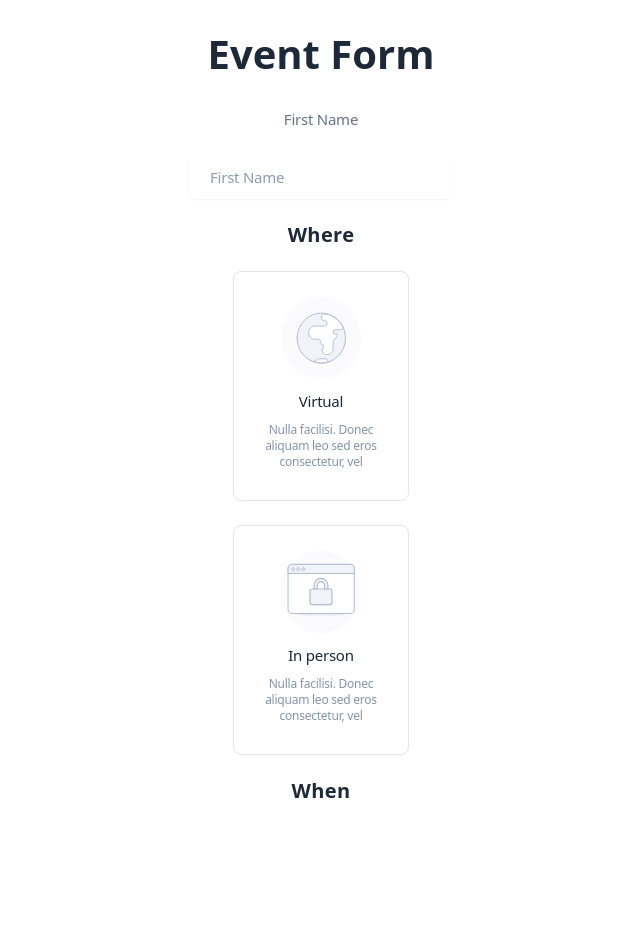
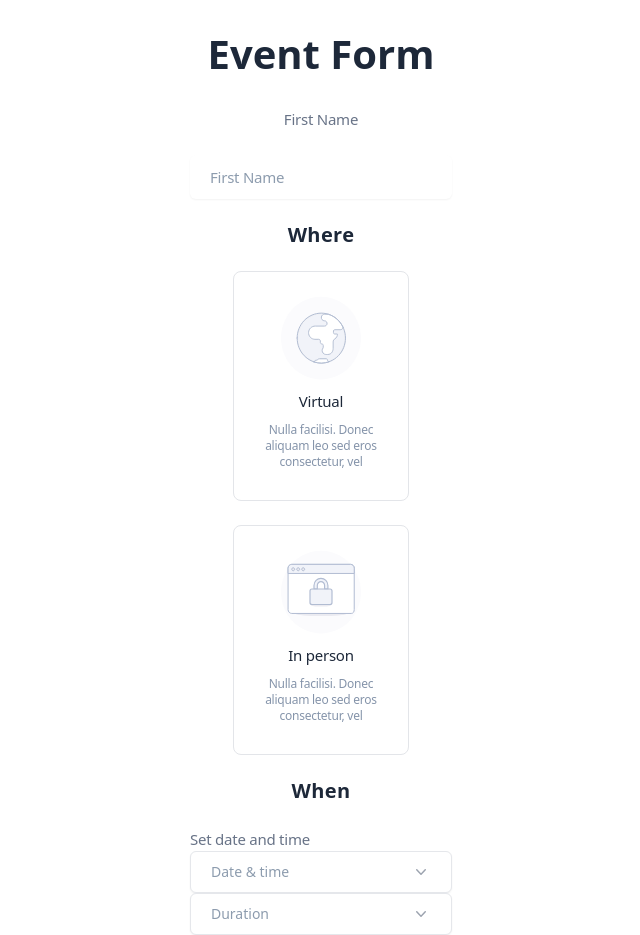
Before and after one commit to redtxai/event-form, a React (Create React App) app: page / in a window 1280 px wide. Shown: the whole page, without its empty margins (319-959 px from the left). Before the commit the page ends 804 px from the top, so only its background shows below. Built offline with nearby package versions, Linux system fonts and the light colour scheme.

Commit message:
Creates a simple Datepicker and the Select component

```diff
--- a/src/App.tsx
+++ b/src/App.tsx
@@ -1,4 +1,5 @@
 import './App.css';
+import DatePicker from './components/datepicker/DatePicker';
 import Input from './components/input/Input';
 import Label from './components/label/Label';
 import OnboardingIllustration from './components/onboarding-illustration/OnboardingIllustration';
@@ -22,6 +23,8 @@ function App() {
         <OnboardingIllustration type='inperson'></OnboardingIllustration>
         <br/>
         <Title text='When' type='small'></Title>
+        <br/>
+        <DatePicker></DatePicker>
       </div>
     </div>
   )
--- /dev/null
+++ b/src/components/Select/Select.tsx
@@ -0,0 +1,79 @@
+import { Fragment, memo, useState } from 'react'
+import { ChevronDownIcon } from '@heroicons/react/20/solid'
+import { Menu, Transition } from '@headlessui/react'
+
+const classNames = (...classes: string[]) => {
+  return classes.filter(Boolean).join(' ')
+}
+
+export type OptionType = {
+  text: string,
+  selected: boolean
+}
+
+type SelectProps = {
+  text: string,
+  options: OptionType[],
+  onClick: (selectedOption: string) => void
+}
+
+const Select = memo(({ text, options, onClick }: SelectProps) => {
+  const [selectedOption, setSelectedOption] = useState<OptionType | undefined>(options.find(option => option.selected))
+  return (
+    <Menu as="div" className="relative">
+      <Menu.Button
+        type="button"
+        className={`flex justify-between
+          rounded-md
+          border border-gray-300bg-white
+          py-2.5 px-5
+          text-sm font-medium
+        bg-white
+          w-full
+          shadow-sm hover:bg-gray-50
+          ${selectedOption ? 'text-gray-700' : 'text-slate-450'}
+        `}
+      >
+        {selectedOption?.text || text}
+        <ChevronDownIcon className="ml-2 h-5 w-5 text-gray-400" aria-hidden="true" />
+      </Menu.Button>
+
+      <Transition
+        as={Fragment}
+        enter="transition ease-out duration-100"
+        enterFrom="transform opacity-0 scale-95"
+        enterTo="transform opacity-100 scale-100"
+        leave="transition ease-in duration-75"
+        leaveFrom="transform opacity-100 scale-100"
+        leaveTo="transform opacity-0 scale-95"
+      >
+        <Menu.Items className="absolute right-0 z-10 mt-3 w-36 origin-top-right overflow-hidden rounded-md bg-white shadow-lg ring-1 ring-black ring-opacity-5 focus:outline-none">
+          <div className="py-1 overflow-y-auto max-h-80">
+            {
+              options.map(option =>
+                <Menu.Item key={option.text}>
+                  {() => (
+                    <span
+                      className={`hover:cursor-pointer hover:bg-gray-50 select-none ${classNames(
+                        option.selected ? 'bg-gray-100 text-gray-900' : 'text-gray-700',
+                        'block px-4 py-2 text-sm'
+                      )}`}
+                      onClick={() => {
+                        setSelectedOption(option);
+                        onClick(option.text)
+                      }}
+                    >
+                      {option.text}
+                    </span>
+                  )}
+                </Menu.Item>
+              )
+            }
+          </div>
+        </Menu.Items>
+      </Transition>
+    </Menu>
+  )
+})
+
+export default Select;
--- /dev/null
+++ b/src/components/datepicker/DatePicker.tsx
@@ -0,0 +1,45 @@
+import { useCallback, useState } from "react";
+import Label from "../label/Label";
+import Select, { OptionType } from "../Select/Select";
+import { generateMockDateTime, generateMockDurations } from "./datepicker-mock";
+
+type DatePickerProps = {
+  text?: string,
+  htmlFor?: string,
+  className?: string,
+}
+
+function DatePicker({ text, htmlFor, className,  }: DatePickerProps) {
+  const [dateTimeOptions, setDateTimeOptions] = useState<OptionType[]>(generateMockDateTime())
+  const [durationOptions, setDurationOptions] = useState<OptionType[]>(generateMockDurations())
+
+  const handleDateTimeSelect = useCallback(
+    (selectedOption: string) => {
+      setDateTimeOptions((prevOptions) => {
+        return prevOptions.map(({ text }) => ({ text, selected: text === selectedOption }))
+      })
+    },
+    [],
+  )
+
+  const handleDurationSelect = useCallback(
+    (selectedOption: string) => {
+      setDurationOptions((prevOptions) => {
+        return prevOptions.map(({ text }) => ({ text, selected: text === selectedOption }))
+      })
+    },
+    [],
+  )
+
+  return (
+    <section className="w-full">
+      <Label text="Set date and time"></Label>
+      <div>
+        <Select text="Date & time" options={dateTimeOptions} onClick={handleDateTimeSelect}></Select>
+        <Select text="Duration" options={durationOptions} onClick={handleDurationSelect}></Select>
+      </div>
+    </section>
+  )
+}
+
+export default DatePicker;
--- /dev/null
+++ b/src/components/datepicker/datepicker-mock.ts
@@ -0,0 +1,26 @@
+import { OptionType } from "../Select/Select";
+
+const days = ['Sun', 'Mon', 'Tue', 'Wed', 'Thu', 'Fri', 'Sat']
+const months = ["Jan", "Feb", "Mar", "Apr", "May", "Jun", "Jul","Aug", "Sep", "Oct", "Nov", "Dec"]
+
+export const generateMockDateTime = () => {
+  const dateAux = new Date();
+  const dateTimeArray: OptionType[] = []
+
+  for (let i = 0; i < 5; i++) {
+    dateAux.setDate(dateAux.getDate() + i)
+    const date = `${dateAux.getDate()} ${months[dateAux.getMonth()]} ${dateAux.getFullYear()}`
+
+    for (let j = 8; j < 13; j++) {
+      dateTimeArray.push({ text: `${date} ${j}:00`, selected: false })
+    }
+
+    for (let j = 13; j < 19; j++) {
+      dateTimeArray.push({ text: `${date} ${j}:00`, selected: false })
+    }
+  }
+
+  return dateTimeArray
+}
+
+export const generateMockDurations = () => [1, 2, 3, 4, 5, 6].map(time => ({ text: `${time} hour${time > 1 ? 's' : ''}`, selected: false }))
--- a/src/components/input/Input.tsx
+++ b/src/components/input/Input.tsx
@@ -20,7 +20,6 @@ function Input({ id, name, placeholder, className, autoComplete, type = 'text',
       placeholder={placeholder}
       autoComplete={autoComplete}
       className={`
-        input-base-custom-style
         font-normal
         text-sm-intermediate
         tracking-tightish
@@ -31,7 +30,6 @@ function Input({ id, name, placeholder, className, autoComplete, type = 'text',
         py-2.5
         px-5
         placeholder:text-slate-450
-        focus:input-placeholder
       focus:border-indigo-500
       focus:ring-indigo-500
         sm:max-w-xs
--- a/src/styles.css
+++ b/src/styles.css
@@ -610,14 +610,63 @@ select {
   --tw-backdrop-saturate:  ;
   --tw-backdrop-sepia:  ;
 }
+.absolute {
+  position: absolute;
+}
+.relative {
+  position: relative;
+}
+.right-0 {
+  right: 0px;
+}
+.z-10 {
+  z-index: 10;
+}
+.ml-2 {
+  margin-left: 0.5rem;
+}
 .mt-3 {
   margin-top: 0.75rem;
 }
 .box-border {
   box-sizing: border-box;
 }
+.block {
+  display: block;
+}
 .flex {
   display: flex;
+}
+.h-5 {
+  height: 1.25rem;
+}
+.max-h-80 {
+  max-height: 20rem;
+}
+.w-5 {
+  width: 1.25rem;
+}
+.w-36 {
+  width: 9rem;
+}
+.w-full {
+  width: 100%;
+}
+.origin-top-right {
+  transform-origin: top right;
+}
+.scale-95 {
+  --tw-scale-x: .95;
+  --tw-scale-y: .95;
+  transform: translate(var(--tw-translate-x), var(--tw-translate-y)) rotate(var(--tw-rotate)) skewX(var(--tw-skew-x)) skewY(var(--tw-skew-y)) scaleX(var(--tw-scale-x)) scaleY(var(--tw-scale-y));
+}
+.scale-100 {
+  --tw-scale-x: 1;
+  --tw-scale-y: 1;
+  transform: translate(var(--tw-translate-x), var(--tw-translate-y)) rotate(var(--tw-rotate)) skewX(var(--tw-skew-x)) skewY(var(--tw-skew-y)) scaleX(var(--tw-scale-x)) scaleY(var(--tw-scale-y));
+}
+.transform {
+  transform: translate(var(--tw-translate-x), var(--tw-translate-y)) rotate(var(--tw-rotate)) skewX(var(--tw-skew-x)) skewY(var(--tw-skew-y)) scaleX(var(--tw-scale-x)) scaleY(var(--tw-scale-y));
 }
 .select-none {
   -webkit-user-select: none;
@@ -628,6 +677,15 @@ select {
 }
 .items-center {
   align-items: center;
+}
+.justify-between {
+  justify-content: space-between;
+}
+.overflow-hidden {
+  overflow: hidden;
+}
+.overflow-y-auto {
+  overflow-y: auto;
 }
 .rounded-md {
   border-radius: 0.375rem;
@@ -646,17 +704,25 @@ select {
   --tw-bg-opacity: 1;
   background-color: rgb(255 255 255 / var(--tw-bg-opacity));
 }
+.bg-gray-100 {
+  --tw-bg-opacity: 1;
+  background-color: rgb(243 244 246 / var(--tw-bg-opacity));
+}
 .py-2\.5 {
   padding-top: 0.625rem;
   padding-bottom: 0.625rem;
+}
+.px-5 {
+  padding-left: 1.25rem;
+  padding-right: 1.25rem;
 }
 .py-2 {
   padding-top: 0.5rem;
   padding-bottom: 0.5rem;
 }
-.px-5 {
-  padding-left: 1.25rem;
-  padding-right: 1.25rem;
+.py-1 {
+  padding-top: 0.25rem;
+  padding-bottom: 0.25rem;
 }
 .px-4 {
   padding-left: 1rem;
@@ -668,6 +734,10 @@ select {
 .text-center {
   text-align: center;
 }
+.text-sm {
+  font-size: 0.875rem;
+  line-height: 1.25rem;
+}
 .text-xs {
   font-size: 0.75rem;
   line-height: 1rem;
@@ -676,11 +746,11 @@ select {
   font-size: 1.25rem;
   line-height: 1.75rem;
 }
+.font-medium {
+  font-weight: 500;
+}
 .font-normal {
   font-weight: 400;
-}
-.font-medium {
-  font-weight: 500;
 }
 .font-bold {
   font-weight: 700;
@@ -694,18 +764,78 @@ select {
 .tracking-tightish {
   letter-spacing: -.015em;
 }
+.text-gray-700 {
+  --tw-text-opacity: 1;
+  color: rgb(55 65 81 / var(--tw-text-opacity));
+}
+.text-gray-400 {
+  --tw-text-opacity: 1;
+  color: rgb(156 163 175 / var(--tw-text-opacity));
+}
+.text-gray-900 {
+  --tw-text-opacity: 1;
+  color: rgb(17 24 39 / var(--tw-text-opacity));
+}
+.opacity-0 {
+  opacity: 0;
+}
+.opacity-100 {
+  opacity: 1;
+}
 .shadow-sm {
   --tw-shadow: 0 1px 2px 0 rgb(0 0 0 / 0.05);
   --tw-shadow-colored: 0 1px 2px 0 var(--tw-shadow-color);
   box-shadow: var(--tw-ring-offset-shadow, 0 0 #0000), var(--tw-ring-shadow, 0 0 #0000), var(--tw-shadow);
 }
+.shadow-lg {
+  --tw-shadow: 0 10px 15px -3px rgb(0 0 0 / 0.1), 0 4px 6px -4px rgb(0 0 0 / 0.1);
+  --tw-shadow-colored: 0 10px 15px -3px var(--tw-shadow-color), 0 4px 6px -4px var(--tw-shadow-color);
+  box-shadow: var(--tw-ring-offset-shadow, 0 0 #0000), var(--tw-ring-shadow, 0 0 #0000), var(--tw-shadow);
+}
+.ring-1 {
+  --tw-ring-offset-shadow: var(--tw-ring-inset) 0 0 0 var(--tw-ring-offset-width) var(--tw-ring-offset-color);
+  --tw-ring-shadow: var(--tw-ring-inset) 0 0 0 calc(1px + var(--tw-ring-offset-width)) var(--tw-ring-color);
+  box-shadow: var(--tw-ring-offset-shadow), var(--tw-ring-shadow), var(--tw-shadow, 0 0 #0000);
+}
+.ring-black {
+  --tw-ring-opacity: 1;
+  --tw-ring-color: rgb(0 0 0 / var(--tw-ring-opacity));
+}
 .ring-indigo-500 {
   --tw-ring-opacity: 1;
   --tw-ring-color: rgb(99 102 241 / var(--tw-ring-opacity));
 }
+.ring-opacity-5 {
+  --tw-ring-opacity: 0.05;
+}
+.filter {
+  filter: var(--tw-blur) var(--tw-brightness) var(--tw-contrast) var(--tw-grayscale) var(--tw-hue-rotate) var(--tw-invert) var(--tw-saturate) var(--tw-sepia) var(--tw-drop-shadow);
+}
+.transition {
+  transition-property: color, background-color, border-color, text-decoration-color, fill, stroke, opacity, box-shadow, transform, filter, -webkit-backdrop-filter;
+  transition-property: color, background-color, border-color, text-decoration-color, fill, stroke, opacity, box-shadow, transform, filter, backdrop-filter;
+  transition-property: color, background-color, border-color, text-decoration-color, fill, stroke, opacity, box-shadow, transform, filter, backdrop-filter, -webkit-backdrop-filter;
+  transition-timing-function: cubic-bezier(0.4, 0, 0.2, 1);
+  transition-duration: 150ms;
+}
+.duration-100 {
+  transition-duration: 100ms;
+}
+.duration-75 {
+  transition-duration: 75ms;
+}
+.ease-out {
+  transition-timing-function: cubic-bezier(0, 0, 0.2, 1);
+}
+.ease-in {
+  transition-timing-function: cubic-bezier(0.4, 0, 1, 1);
+}
 /********************************************************************************/
 /************************************ COLORS ************************************/
 /********************************************************************************/
+.text-slate-450 {
+    color: #8D9CAE;
+  }
 .text-slate-475 {
     color: #687387;
   }
@@ -766,9 +896,17 @@ select {
 .hover\:cursor-pointer:hover {
   cursor: pointer;
 }
+.hover\:bg-gray-50:hover {
+  --tw-bg-opacity: 1;
+  background-color: rgb(249 250 251 / var(--tw-bg-opacity));
+}
 .focus\:border-indigo-500:focus {
   --tw-border-opacity: 1;
   border-color: rgb(99 102 241 / var(--tw-border-opacity));
+}
+.focus\:outline-none:focus {
+  outline: 2px solid transparent;
+  outline-offset: 2px;
 }
 .focus\:ring-indigo-500:focus {
   --tw-ring-opacity: 1;
```
